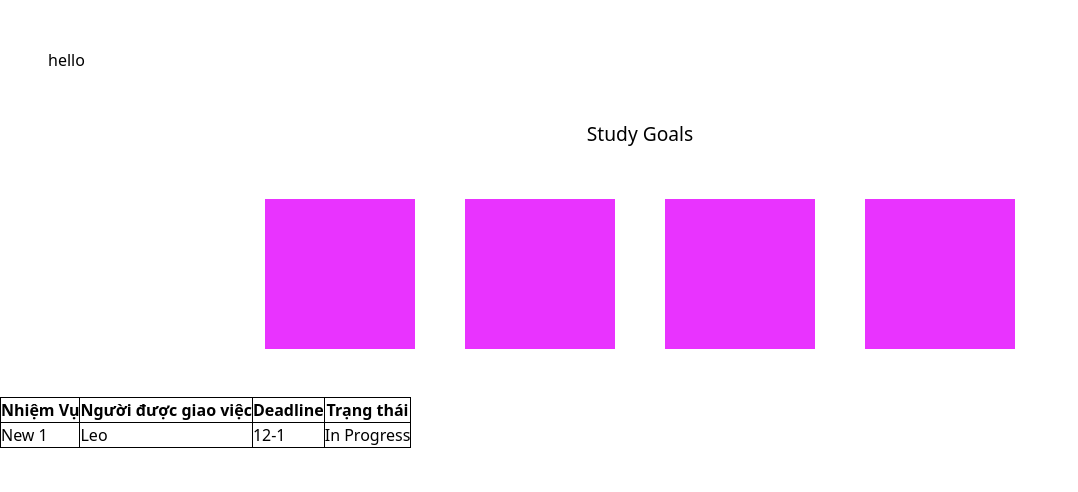
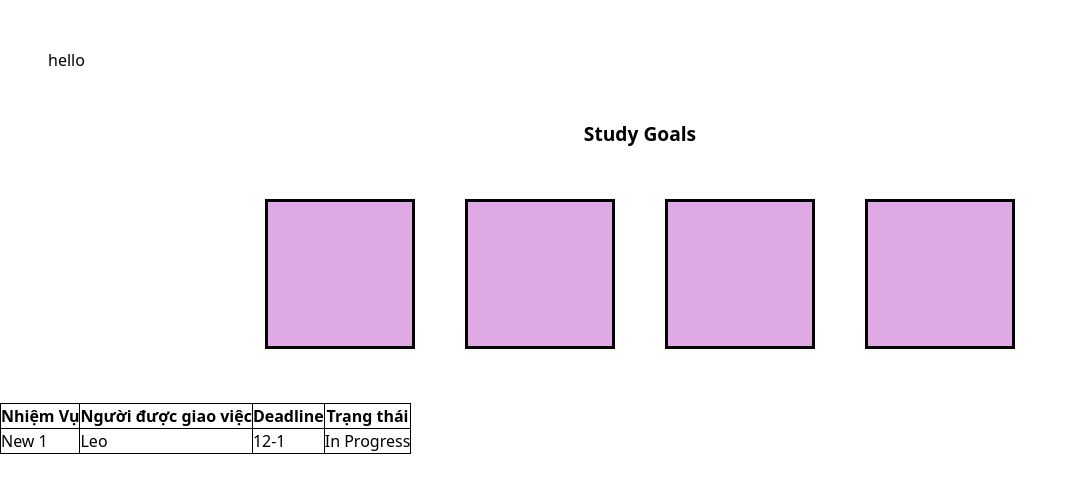
Before and after one commit to Dun2901/Study-Planner-Project, a React (Create React App) app: page / in a window 1280 px wide. Shown: the top 492 px of the page, without its empty margins (0-1078 px from the left). Built offline with nearby package versions, Linux system fonts and the light colour scheme.

Commit message:
Style for boxes

```diff
--- a/src/components/Study Goals/study-goals.css
+++ b/src/components/Study Goals/study-goals.css
@@ -1,21 +1,30 @@
 .study-goal-section {
     text-align: center;
+    font-weight: bold;
 }
 .title {
     font-size: larger;
 }
 .first-box {
-    background: #E933FF;
+    background: #dfa9e6;
+    border-width: initial;
+    border-color: black;
+    overflow-wrap: break-word;
     width: 150px;
     height: 150px;
     text-align: center;
     margin-top: 50px;
+    resize: none;
 }
 .goal-box {
-    background: #E933FF;
+    background: #dfa9e6;
+    border-width: initial;
+    border-color: black;
+    overflow-wrap: break-word;
     width: 150px;
     height: 150px;
     text-align: center;
     margin-left: 50px;
     margin-top: 50px;
+    resize: none;
 }
--- a/src/components/Study Goals/study-goals.js
+++ b/src/components/Study Goals/study-goals.js
@@ -6,10 +6,10 @@ function StudyGoal() {
             <div className="title">Study Goals</div>
             <div>
             {/*have 4 boxes as default*/}
-                <input className="first-box"/>
-                <input className="goal-box"/>
-                <input className="goal-box"/>
-                <input className="goal-box"/>
+                <textarea className="first-box"/>
+                <textarea className="goal-box"/>
+                <textarea className="goal-box"/>
+                <textarea className="goal-box"/>
             </div>
         </div>
     );
```
